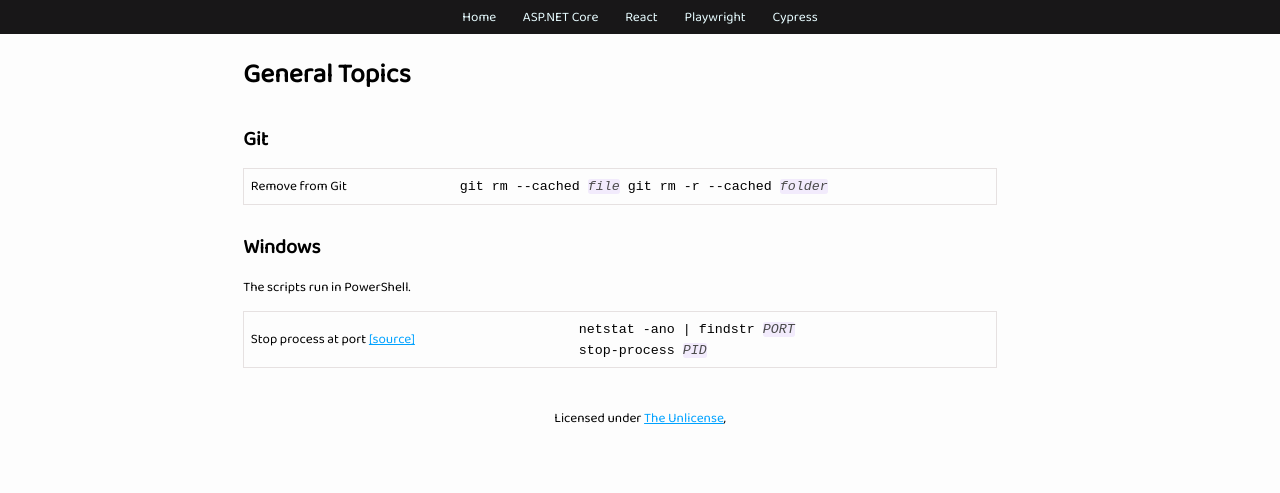
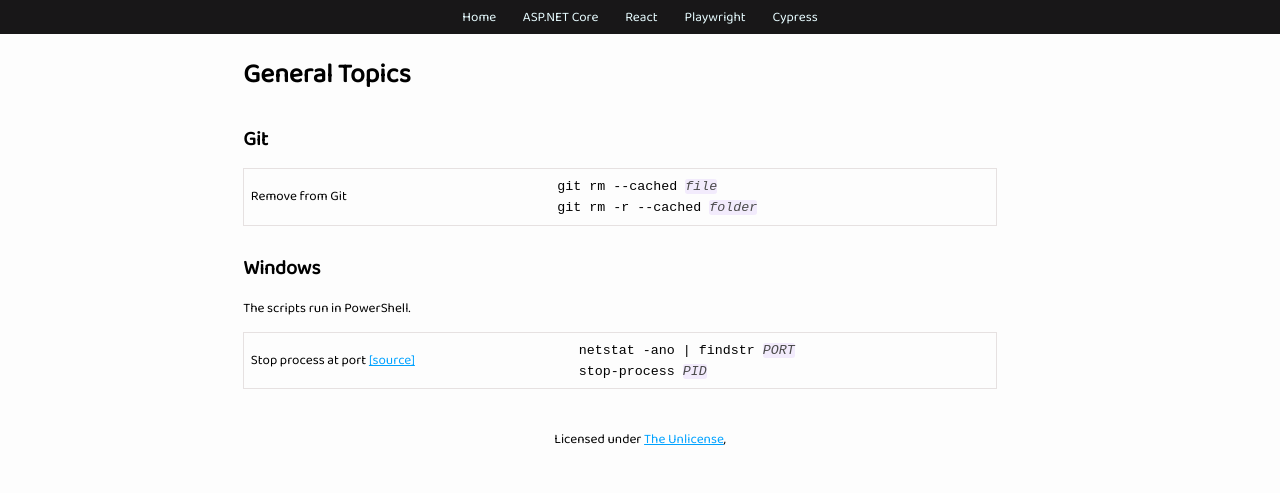
Before and after one commit to cschlay/cheatsheets, a plain HTML site: page public/index.html in a window 1280 px wide. Drawn offline with Linux system fonts and the light colour scheme; a web font is replaced by a local one.

Commit message:
Fix line break error

```diff
--- a/public/index.html
+++ b/public/index.html
@@ -18,8 +18,8 @@
         <td>Remove from Git</td>
         <td>
           <code>
-            git rm --cached <em>file</em>
-            git rm -r --cached <em>folder</em><br/>
+            git rm --cached <em>file</em><br/>
+            git rm -r --cached <em>folder</em>
           </code>
         </td>
       </tr>
```
